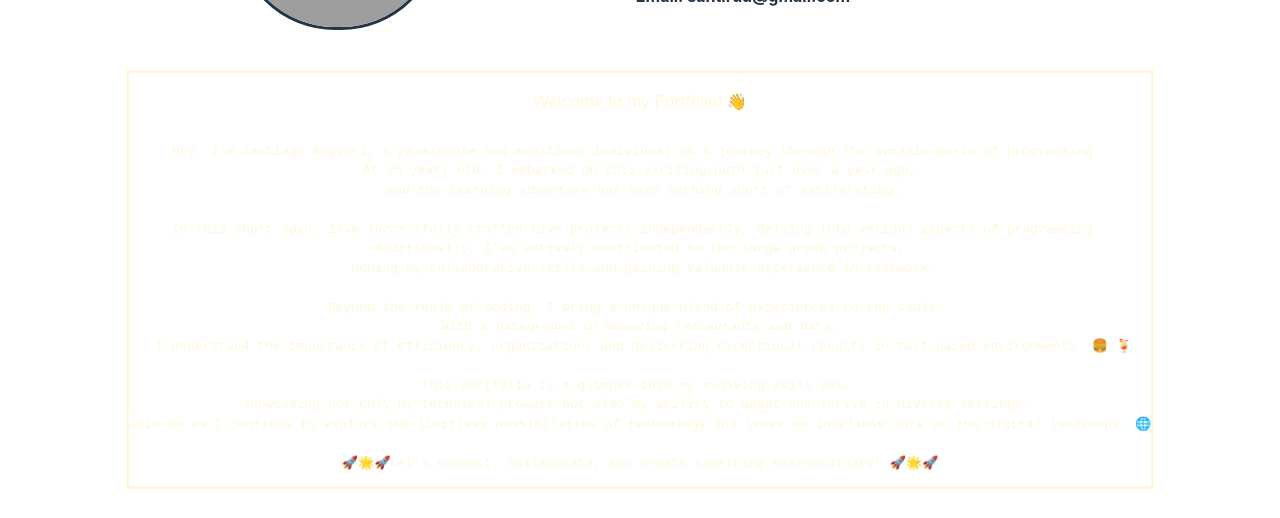
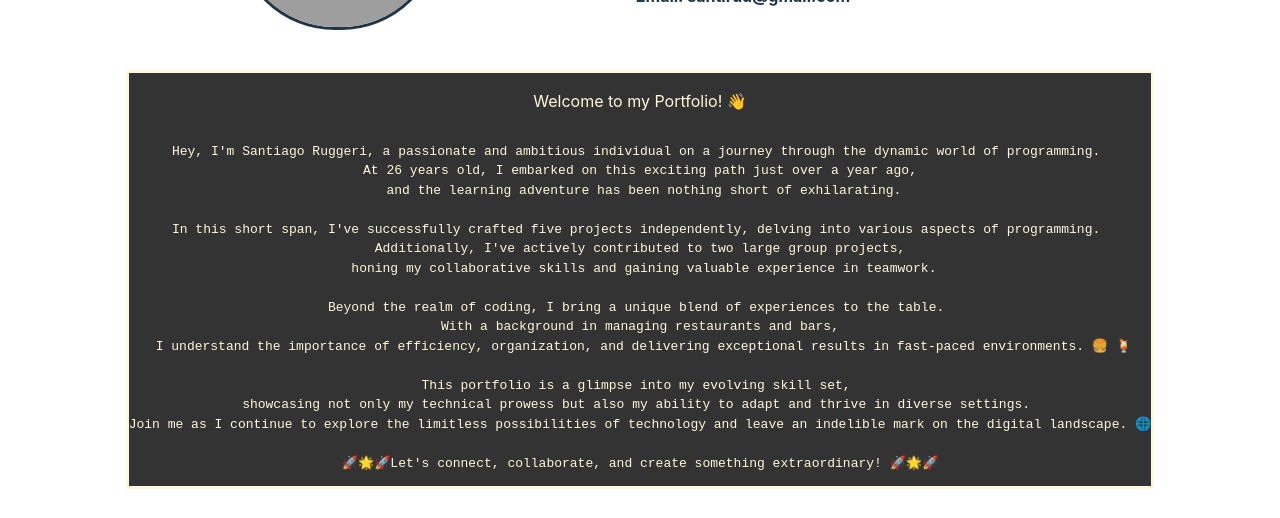
Before and after one commit to CSRuggeri/Portfolio-CSRuggeri, a React (Vite) app: page / in a window 1280 px wide. Shown: the part 359-877 px from the top of the page. Built offline with nearby package versions, Linux system fonts and the light colour scheme; grey boxes are pictures that could not be loaded.

Commit message:
color fix

```diff
--- a/src/views/home.css
+++ b/src/views/home.css
@@ -11,12 +11,12 @@
     align-content: center;
     border: solid;
     color: cornsilk;
-    background-color: transparent;
+    background-color: #333;;
     transition: background-color 0.3s; /* Add transition effect for background-color */
 
 }
 
 /* Add hover effect for .intro */
 .intro:hover {
-    background-color: #333; /* Change the color on hover */
+    background-color: #690a0a81; /* Change the color on hover */
 }
```
